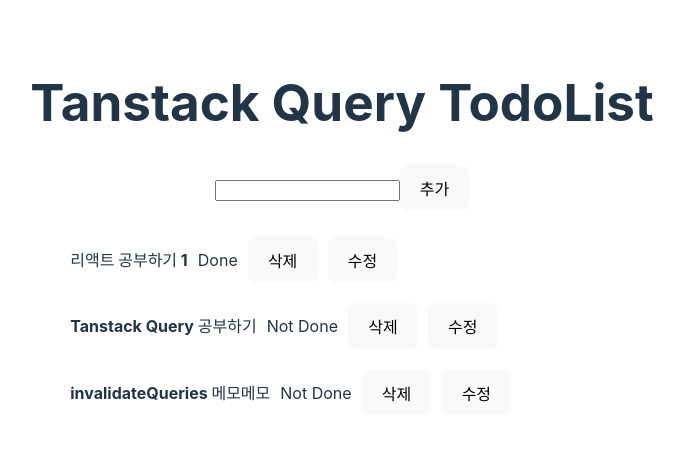
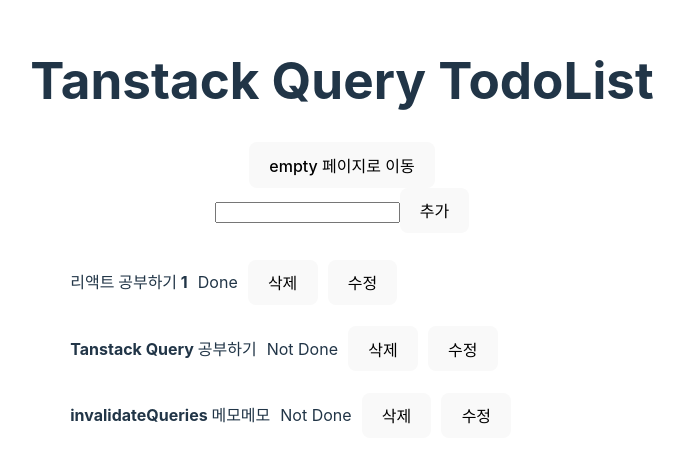
Before and after one commit to rarrit/tanstack-query-todo, a React (Vite) app: page / in a window 1280 px wide. Shown: the part 159-622 px from the top of the page, without its empty margins (298-982 px from the left). Built offline with nearby package versions, Linux system fonts and the light colour scheme; data requests are answered from the project's data file.

Commit message:
feat: LifeCycle 및 동작원리 테스트

```diff
--- a/src/App.jsx
+++ b/src/App.jsx
@@ -1,123 +1,8 @@
-import { useMutation, useQuery, useQueryClient } from '@tanstack/react-query'
-import axios from "axios";
+import Router from './shared/Router';
 import './App.css'
-import { useState } from 'react';
 
 const App = () => {
-  // QueryClient를 사용해 캐시된 데이터를 업데이트하거나 무효화할 수 있습니다.
-  const queryClient = useQueryClient();
-
-  // Todo를 추가하기 위해 필요한 상태
-  const [todoItem, setTodoItem] = useState("");
-
-  // 수정할 Todo 항목을 관리하는 상태
-  const [editTodo, setEditTodo] = useState(null);
-
-  // Todos 데이터를 가져오는 비동기 함수
-  const fetchTodos = async () => {
-    const response = await axios.get("http://localhost:4000/todos");
-    return response.data;
-  }
-
-  // 새로운 Todo를 추가하는 비동기 함수
-  const addTodo = async (newTodo) => {
-    await axios.post("http://localhost:4000/todos", newTodo);
-  }
-
-  // 기존 Todo를 업데이트하는 비동기 함수
-  const updateTodo = async (updatedTodo) => {
-    await axios.put(`http://localhost:4000/todos/${updatedTodo.id}`, updatedTodo);
-  }
-
-  // Todo를 삭제하는 비동기 함수
-  const deleteTodo = async (id) => {
-    await axios.delete(`http://localhost:4000/todos/${id}`);
-  }
-
-  // useQuery: Todo 리스트를 서버에서 가져와 캐싱하고 컴포넌트에서 사용할 수 있게 함
-  const { data: todos, isPending, isError } = useQuery({
-    queryKey: ["todos"],
-    queryFn: fetchTodos
-  });
-
-  // useMutation: Todo를 추가하는 요청
-  const addMutation = useMutation({
-    mutationFn: addTodo,
-    onSuccess: () => {
-      queryClient.invalidateQueries(["todos"]); // 데이터를 새로고침
-    }
-  });
-
-  // useMutation: Todo를 업데이트하는 요청
-  const updateMutation = useMutation({
-    mutationFn: updateTodo,
-    onSuccess: () => {
-      queryClient.invalidateQueries(["todos"]);
-      setEditTodo(null); // 수정 상태를 초기화
-    }
-  });
-
-  // useMutation: Todo를 삭제하는 요청
-  const deleteMutation = useMutation({
-    mutationFn: deleteTodo,
-    onSuccess: () => {
-      queryClient.invalidateQueries(["todos"]);
-    }
-  });
-
-  if (isPending) {
-    return <div>로딩중입니다...</div>
-  }
-
-  if (isError) {
-    return <div>데이터 조회 중 오류가 발생했습니다...</div>
-  }
-
-  return (
-    <>
-      <h1>Tanstack Query TodoList</h1>
-      <form onSubmit={(e) => {
-        e.preventDefault();
-
-        if (editTodo) {
-          // 수정모드에서는 기존 Todo를 업데이트함
-          updateMutation.mutate({
-            ...editTodo,
-            title: todoItem
-          });
-        } else {
-          // 추가모드에서는 새로운 Todo를 추가함
-          addMutation.mutate({
-            title: todoItem,
-            isDone: false
-          });
-        }
-
-        setTodoItem("");
-      }}>
-        <input
-          type="text"
-          value={todoItem}
-          onChange={(e) => setTodoItem(e.target.value)}
-        />
-        <button>{editTodo ? "수정" : "추가"}</button>
-      </form>
-
-      <ul>
-        {todos.map(todo => (
-          <li key={todo.id} style={{ display: "flex", alignItems: "center", gap: "10px" }}>
-            <h4>{todo.title}</h4>
-            <p>{todo.isDone ? "Done" : "Not Done"}</p>
-            <button onClick={() => deleteMutation.mutate(todo.id)}>삭제</button>
-            <button onClick={() => {
-              setTodoItem(todo.title);
-              setEditTodo(todo); // 수정모드로 전환
-            }}>수정</button>
-          </li>
-        ))}
-      </ul>
-    </>
-  );
+  return <Router />
 }
 
 export default App;
--- a/src/main.jsx
+++ b/src/main.jsx
@@ -5,7 +5,18 @@
 import { ReactQueryDevtools } from "@tanstack/react-query-devtools";
 
 
-const queryClient = new QueryClient();
+const queryClient = new QueryClient({
+  defaultOptions: {
+    queries: {
+      staleTime: 1 * 1000,
+      refetchOnMount: true,
+      refetchOnWindowFocus: true,
+      refetchOnReconnect: true, // wifi 꺼졌다 연결된 순간 Fresh -> stale 됨
+      gcTime: 2 * 1000,
+      retry : 3,
+    }
+  }
+});
 
 createRoot(document.getElementById('root')).render(
   <QueryClientProvider client={queryClient}>
--- /dev/null
+++ b/src/pages/Empty.jsx
@@ -0,0 +1,16 @@
+import { Link } from "react-router-dom"
+
+const Empty = () => {
+  return (
+    <div>
+      EMPTY
+
+      <Link to={'/'}>
+        <button type='button'>메인 페이지로 이동</button>
+      </Link>
+
+    </div>
+  )
+}
+
+export default Empty
--- /dev/null
+++ b/src/pages/Main.jsx
@@ -0,0 +1,133 @@
+import { useMutation, useQuery, useQueryClient } from '@tanstack/react-query'
+import axios from "axios";
+import { useState } from 'react';
+import { Link } from 'react-router-dom';
+
+const Main = () => {
+  // QueryClient를 사용해 캐시된 데이터를 업데이트하거나 무효화할 수 있습니다.
+  const queryClient = useQueryClient();
+
+  // Todo를 추가하기 위해 필요한 상태
+  const [todoItem, setTodoItem] = useState("");
+
+  // 수정할 Todo 항목을 관리하는 상태
+  const [editTodo, setEditTodo] = useState(null);
+
+  // Todos 데이터를 가져오는 비동기 함수
+  const fetchTodos = async () => {
+    const response = await axios.get("http://localhost:4000/todos");
+    return response.data;
+  }
+
+  // 새로운 Todo를 추가하는 비동기 함수
+  const addTodo = async (newTodo) => {
+    await axios.post("http://localhost:4000/todos", newTodo);
+  }
+
+  // 기존 Todo를 업데이트하는 비동기 함수
+  const updateTodo = async (updatedTodo) => {
+    await axios.put(`http://localhost:4000/todos/${updatedTodo.id}`, updatedTodo);
+  }
+
+  // Todo를 삭제하는 비동기 함수
+  const deleteTodo = async (id) => {
+    await axios.delete(`http://localhost:4000/todos/${id}`);
+  }
+
+  // useQuery: Todo 리스트를 서버에서 가져와 캐싱하고 컴포넌트에서 사용할 수 있게 함
+  const { data: todos, isPending, isError } = useQuery({
+    queryKey: ["todos"],
+    queryFn: fetchTodos,
+    // select => 원하는 값을 변경하거나 추출할 때 사용함
+    select: (todos) => {
+      return todos.map((todo) => {
+        return {...todo, test: 1};
+      })
+    }
+  });
+  console.log(todos);
+
+  // useMutation: Todo를 추가하는 요청
+  const addMutation = useMutation({
+    mutationFn: addTodo,
+    onSuccess: () => {
+      queryClient.invalidateQueries(["todos"]); // 데이터를 새로고침
+    }
+  });
+
+  // useMutation: Todo를 업데이트하는 요청
+  const updateMutation = useMutation({
+    mutationFn: updateTodo,
+    onSuccess: () => {
+      queryClient.invalidateQueries(["todos"]);
+      setEditTodo(null); // 수정 상태를 초기화
+    }
+  });
+
+  // useMutation: Todo를 삭제하는 요청
+  const deleteMutation = useMutation({
+    mutationFn: deleteTodo,
+    onSuccess: () => {
+      queryClient.invalidateQueries(["todos"]);
+    }
+  });
+
+  if (isPending) {
+    return <div>로딩중입니다...</div>
+  }
+
+  if (isError) {
+    return <div>데이터 조회 중 오류가 발생했습니다...</div>
+  }
+
+  return (
+    <>
+      <h1>Tanstack Query TodoList</h1>
+      <Link to={'/empty'}>
+        <button type='button'>empty 페이지로 이동</button>
+      </Link>
+      <form onSubmit={(e) => {
+        e.preventDefault();
+
+        if (editTodo) {
+          // 수정모드에서는 기존 Todo를 업데이트함
+          updateMutation.mutate({
+            ...editTodo,
+            title: todoItem
+          });
+        } else {
+          // 추가모드에서는 새로운 Todo를 추가함
+          addMutation.mutate({
+            title: todoItem,
+            isDone: false
+          });
+        }
+
+        setTodoItem("");
+      }}>
+        <input
+          type="text"
+          value={todoItem}
+          onChange={(e) => setTodoItem(e.target.value)}
+        />
+        <button>{editTodo ? "수정" : "추가"}</button>
+      </form>
+
+      <ul>
+        {todos.map(todo => (
+          <li key={todo.id} style={{ display: "flex", alignItems: "center", gap: "10px" }}>
+            <h4>{todo.title}</h4>
+            <p>{todo.isDone ? "Done" : "Not Done"}</p>
+            <button onClick={() => deleteMutation.mutate(todo.id)}>삭제</button>
+            <button onClick={() => {
+              setTodoItem(todo.title);
+              setEditTodo(todo); // 수정모드로 전환
+            }}>수정</button>
+          </li>
+        ))}
+      </ul>
+    </>
+  );
+}
+
+export default Main;
--- /dev/null
+++ b/src/shared/Router.jsx
@@ -0,0 +1,15 @@
+import { BrowserRouter, Route, Routes } from "react-router-dom"
+import Main from "../pages/Main"
+import Empty from "../pages/Empty"
+const Router = () => {
+  return (
+    <BrowserRouter>
+      <Routes>
+        <Route path="/" element={<Main/>} />
+        <Route path="/empty" element={<Empty/>} />
+      </Routes>
+    </BrowserRouter>
+  )
+}
+
+export default Router
```
